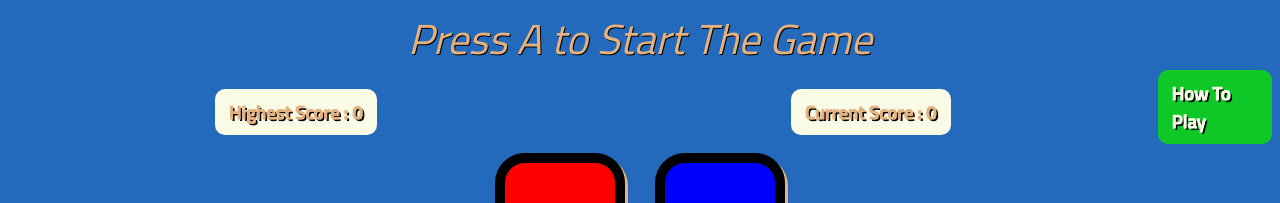
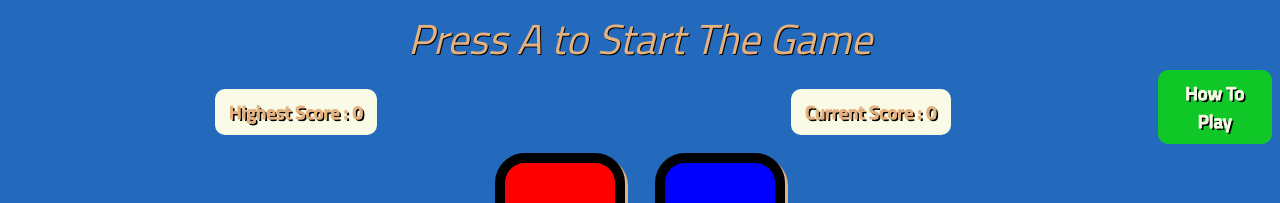
Before and after one commit to HussainAmet/Simon-Game, a plain HTML site: page index.html in a window 1280 px wide. Shown: the part 136-339 px from the top of the page. Drawn offline with nearby package versions, Linux system fonts and the light colour scheme.

Commit message:
Update index.html

```diff
--- a/index.html
+++ b/index.html
@@ -17,7 +17,7 @@
             <h3 draggable="true" class="family high">Highest Score : <span>0</span></h3>
             <h3 draggable="true" class="family current">Current Score : <span>0</span></h3>
         </div>
-        <a target="_blank" href="https://hussain-amet-site.vercel.app/my-projects/simon-game#How-to-Play" class="family"><h3 class="m0 bsg">How To Play</h3></a>
+        <center><a target="_blank" href="https://hussain-amet-site.vercel.app/my-projects/simon-game#How-to-Play" class="family"><h3 class="m0 bsg">How To Play</h3></a><center/>
         <button class="start_game family"><h3 class="m0 bsg">Start Game</h3></button>
     </div>
     <div class="grid-container">
```
